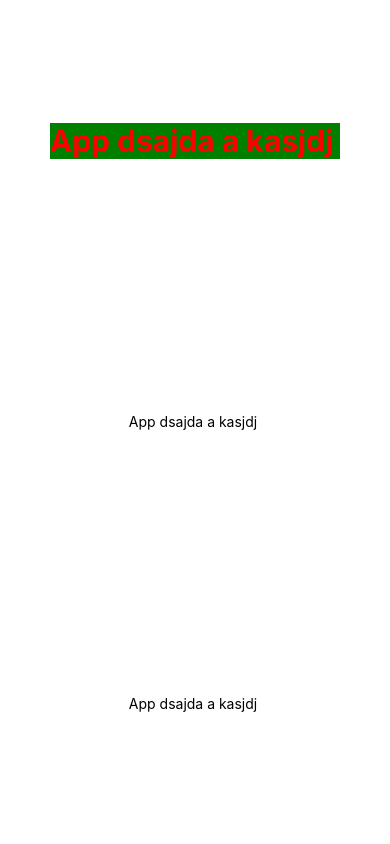
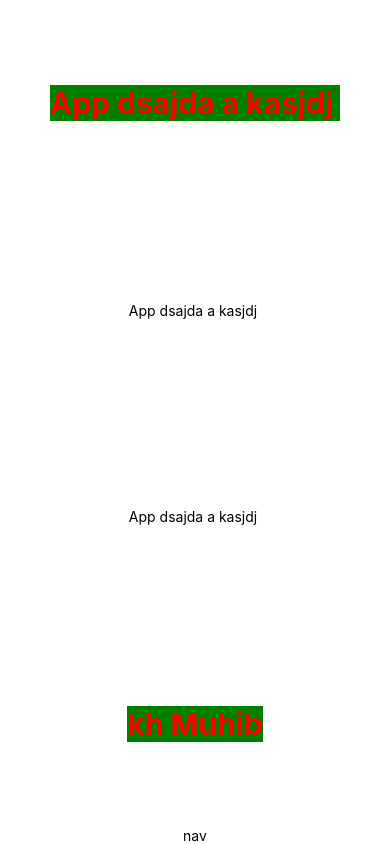
Before and after one commit to khmuhib/react-native-learn, a React Native app: screen / in a window 390 px wide. Built offline with nearby package versions, Linux system fonts and the light colour scheme.

Commit message:
inline_css

```diff
--- a/App.js
+++ b/App.js
@@ -1,5 +1,6 @@
 import { View, Text, StatusBar } from 'react-native'
 import React from 'react'
+import Nav from './components/nav'
 
 export default function App() {
   return (
@@ -14,6 +15,10 @@ export default function App() {
       <View style={{flex: 1, alignItems: 'center', justifyContent: 'center',}}>
         <Text>App dsajda a kasjdj </Text>
       </View>
+      <View style={{flex: 1, alignItems: 'center', justifyContent: 'center',}}>
+        <Text style={{fontSize: 30, fontWeight: 'bold', color: 'red', backgroundColor: 'green'}}>kh Muhib</Text>
+      </View>
+      <Nav/>
     </View>
 
   )
--- /dev/null
+++ b/components/nav.js
@@ -0,0 +1,12 @@
+import { Text, View } from 'react-native'
+import React, { Component } from 'react'
+
+export default class nav extends Component {
+  render() {
+    return (
+      <View>
+        <Text>nav</Text>
+      </View>
+    )
+  }
+}
```
